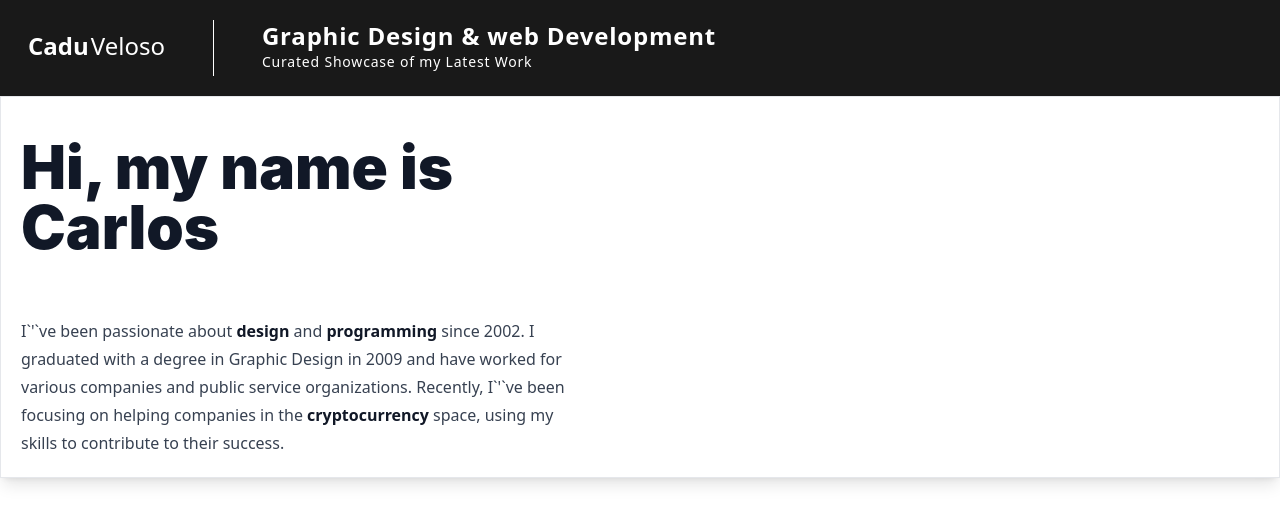
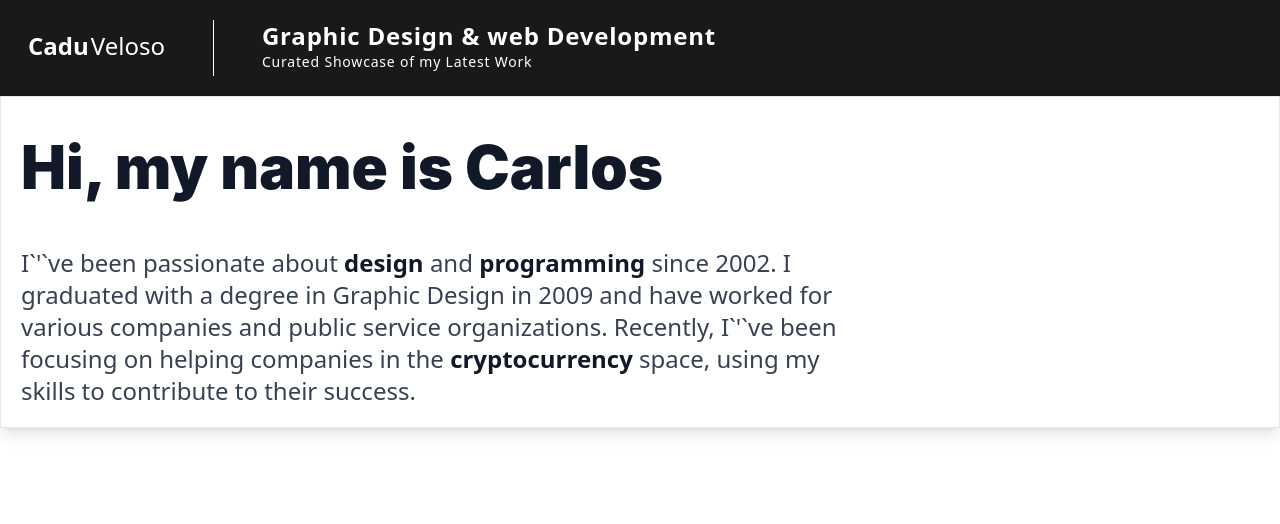
Before and after one commit to caduveloso/csf, a Next.js app: page /post/text in a window 1280 px wide. Shown: the top 524 px of the page. Built offline with nearby package versions, Linux system fonts and the light colour scheme.

Commit message:
Update text.js

```diff
--- a/pages/post/text.js
+++ b/pages/post/text.js
@@ -15,9 +15,9 @@ function IntroText() {
   return (
 
     <div className='bg-white border border-gray p-0 m-0 shadow-lg overflow-hidden flex flex-col'>
-        <div className='prose prose-4xl p-5 pt-10'>
+        <div className='prose prose-2xl p-5 pt-10'>
             <h2 className='title text-6xl'>Hi, my name is Carlos</h2>
-            <p>I`&apos;`ve been passionate about <strong>design</strong> and <strong>programming</strong> since 2002. I graduated with a degree in Graphic Design in 2009 and have worked for various companies and public service organizations. Recently, I`&apos;`ve been focusing on helping companies in the <strong>cryptocurrency</strong> space, using my skills to contribute to their success.</p>
+            <p className='text-2xl'>I`&apos;`ve been passionate about <strong>design</strong> and <strong>programming</strong> since 2002. I graduated with a degree in Graphic Design in 2009 and have worked for various companies and public service organizations. Recently, I`&apos;`ve been focusing on helping companies in the <strong>cryptocurrency</strong> space, using my skills to contribute to their success.</p>
         </div>
         {/* <h1 className='title pt-4 pb-2 ml-1 leading-10 text-3xl pl-5'>
             Introdution
```
